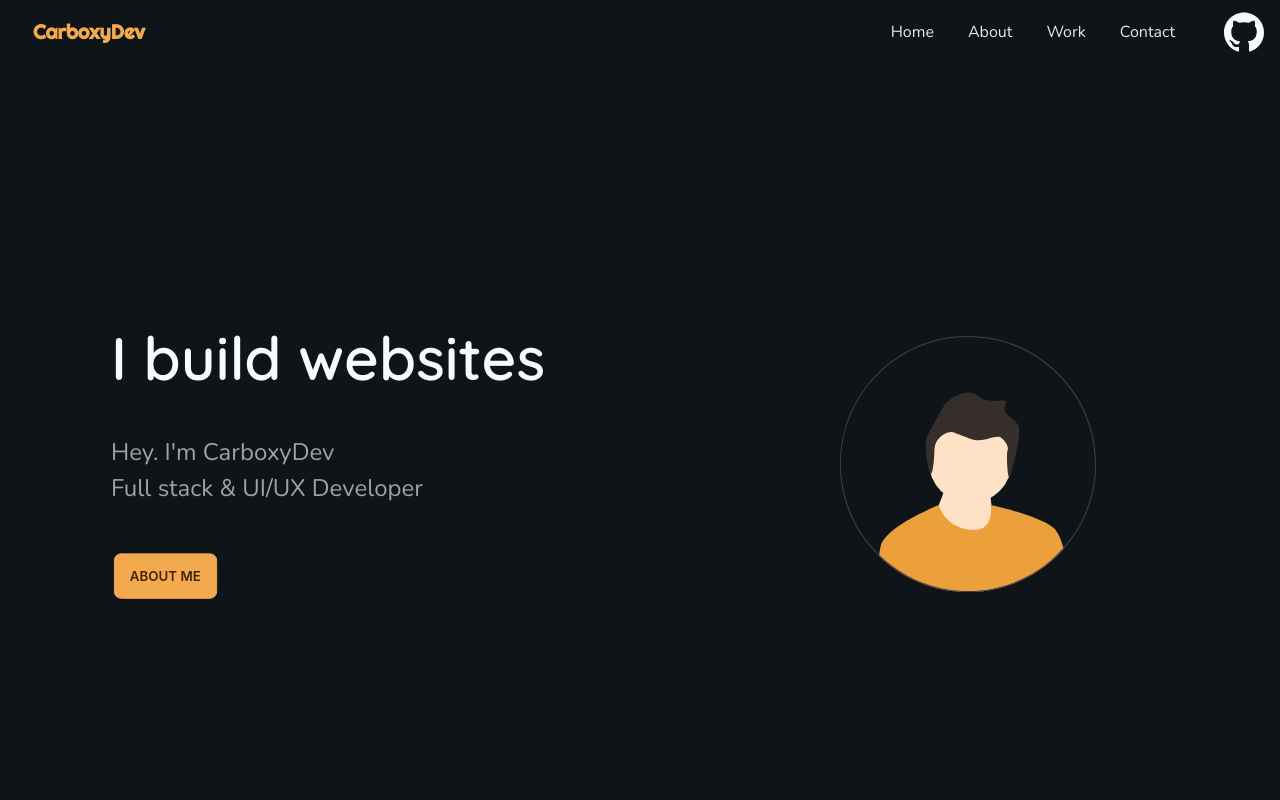
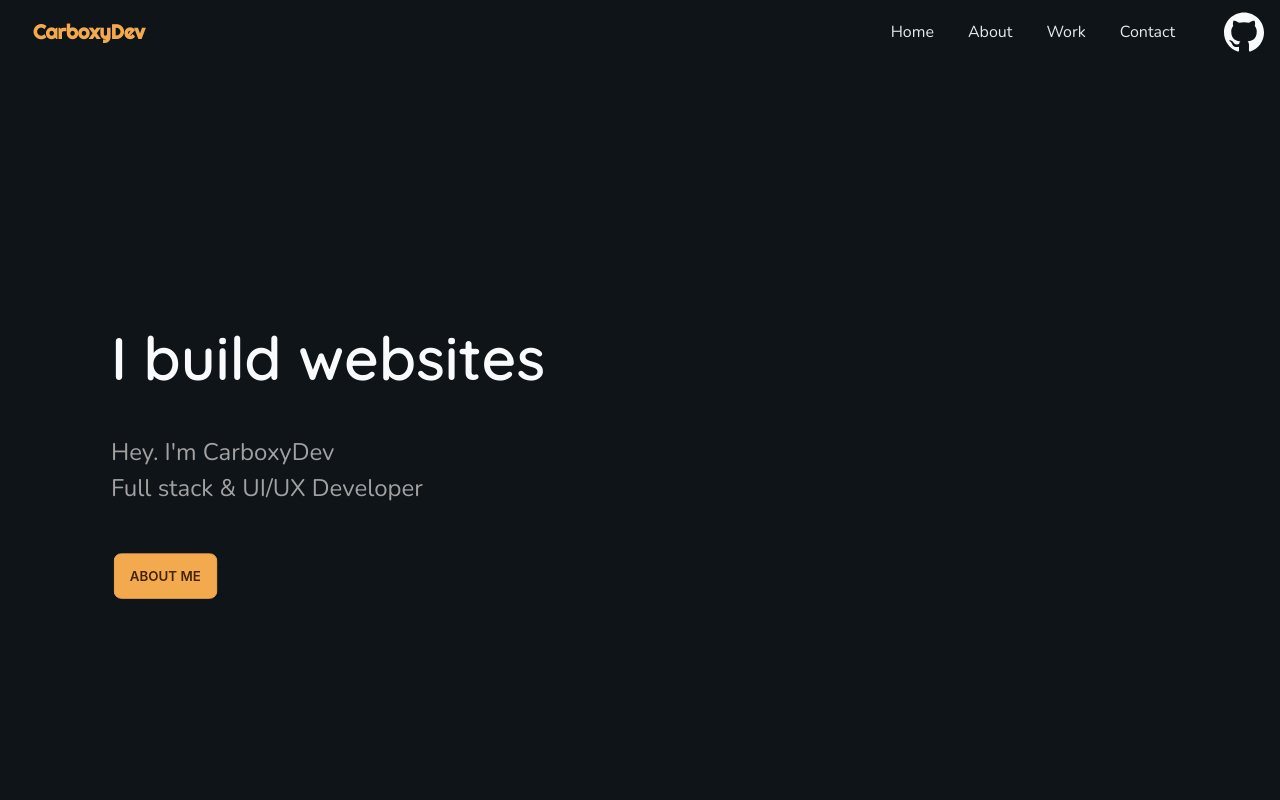
Before and after one commit to CarboxyDev/carboxy.me, a Next.js app: page / in a window 1280 px wide. Shown: the top 800 px of the page. Built offline with nearby package versions, Linux system fonts and the light colour scheme; a web font is replaced by a local one.

Commit message:
Remove hero image from Home

```diff
--- a/src/components/Hero.tsx
+++ b/src/components/Hero.tsx
@@ -31,11 +31,6 @@ const Hero = () => {
             </div>
           </div>
           <div className="hero-graphic flex-1 flex">
-            <img
-              className="h-64 w-64 mx-auto self-center"
-              src="/hero-illustration.svg"
-              alt="hero-illustration"
-            />
           </div>
         </div>
       </div>
```
